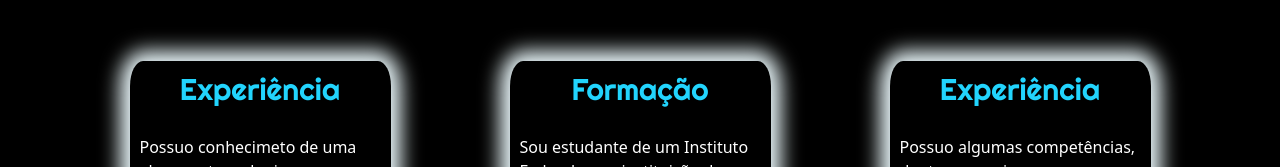
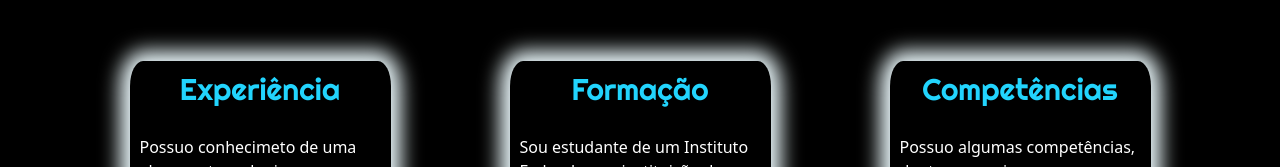
Before and after one commit to Gabrielaraujo-canhotinho/gabrielaraujo-canhotinho.github.io, a plain HTML site: page index.html in a window 1280 px wide. Shown: the part 406-573 px from the top of the page. Drawn offline with nearby package versions, Linux system fonts and the light colour scheme.

Commit message:
update 2

```diff
--- a/index.html
+++ b/index.html
@@ -93,7 +93,7 @@
                     <div class="col-md-3 box">
                         <div class="asa1">
                             <div class="shadow-animate">
-                                <h4>Experiência</h4>
+                                <h4>Competências</h4>
                                 <p class="paragrafo-main2">Possuo algumas competências, dentre as quais:</p>
                                 <ul>
                                     <li>
```
